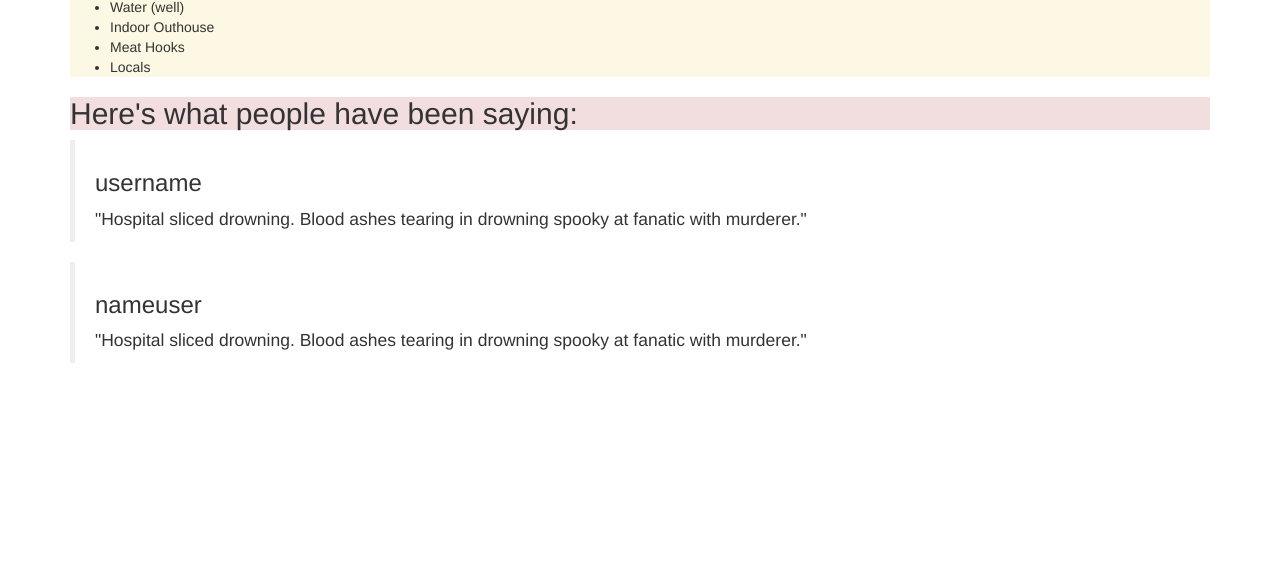
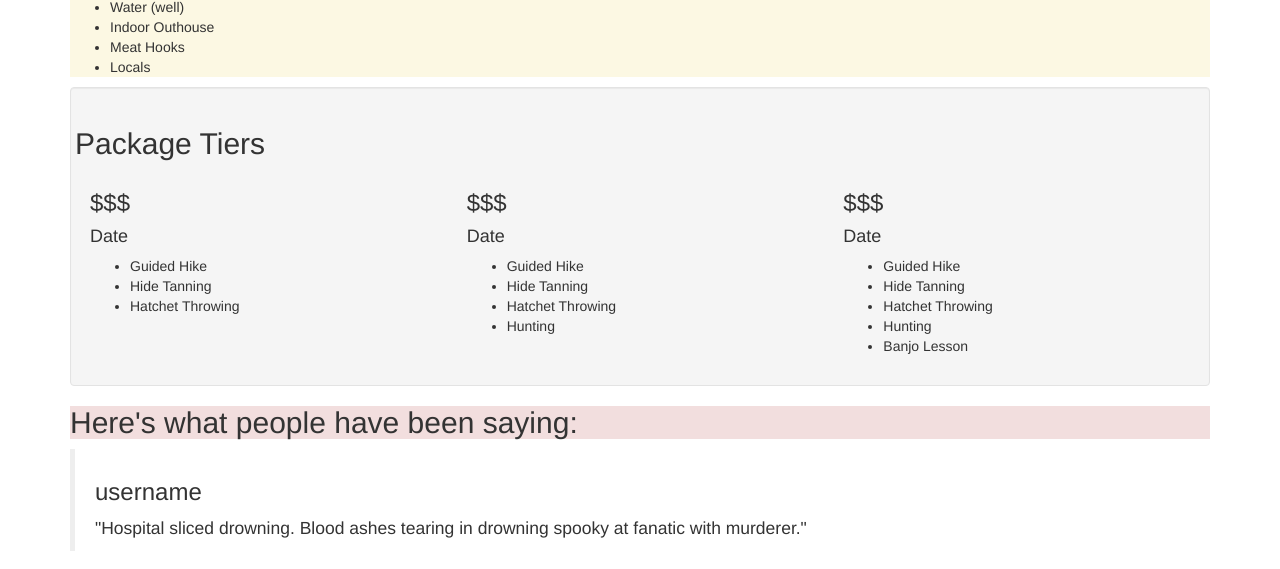
Before and after one commit to Drebnot/vacation-site, a plain HTML site: page index.html in a window 1280 px wide. Shown: the part 759-1328 px from the top of the page. Before the commit the page ends 1142 px from the top, so only its background shows below. Drawn offline with Linux system fonts and the light colour scheme.

Commit message:
This will add a list of packages in a grid.

```diff
--- a/index.html
+++ b/index.html
@@ -23,6 +23,44 @@
         <li>Meat Hooks</li>
         <li>Locals</li>
       </ul>
+      <div class="well">
+        <div class="row">
+          <h2>Package Tiers</h2>
+            <div class="col-md-4">
+              <h3>$$$</h3>
+              <h4>Date</h4>
+              <ul>
+                <li>Guided Hike</li>
+                <li>Hide Tanning</li>
+                <li>Hatchet Throwing</li>
+              </ul>
+            </div>
+            <div class="col-md-4">
+              <h3>$$$</h3>
+              <h4>Date</h4>
+              <ul>
+                <li>Guided Hike</li>
+                <li>Hide Tanning</li>
+                <li>Hatchet Throwing</li>
+                <li>Hunting</li>
+              </ul>
+            </div>
+            <div class="col-md-4">
+              <h3>$$$</h3>
+              <h4>Date</h4>
+              <ul>
+                <li>Guided Hike</li>
+                <li>Hide Tanning</li>
+                <li>Hatchet Throwing</li>
+                <li>Hunting</li>
+                <li>Banjo Lesson</li>
+              </ul>
+            </div>
+        </div>
+      </div>
+
+
+
       <h2 class="bg-danger">Here's what people have been saying:</h2>
         <blockquote>
           <h3>username</h3>
```
Also changed, not shown: img/circles-light.png (added), img/dark_embroidery.png (added).
